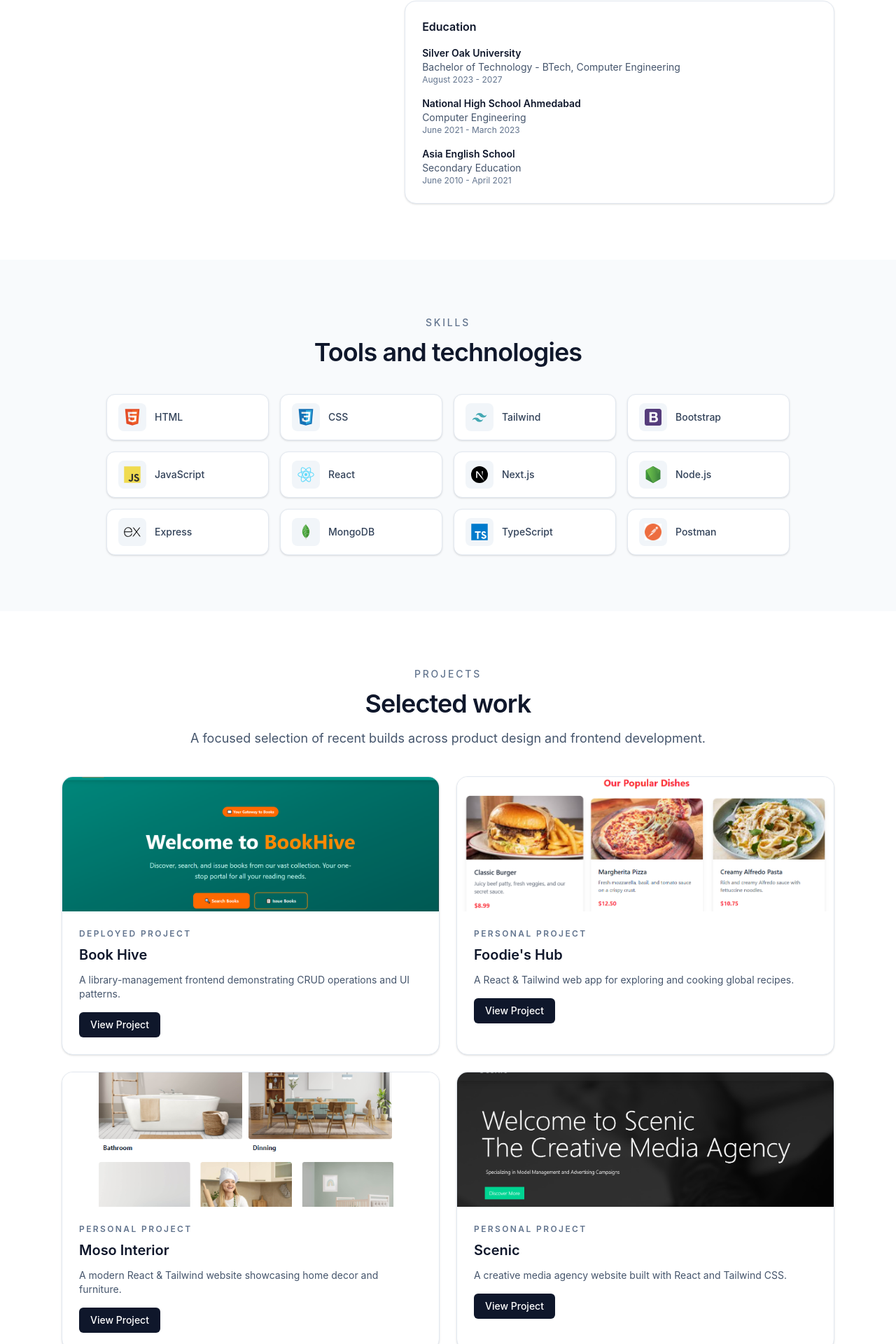
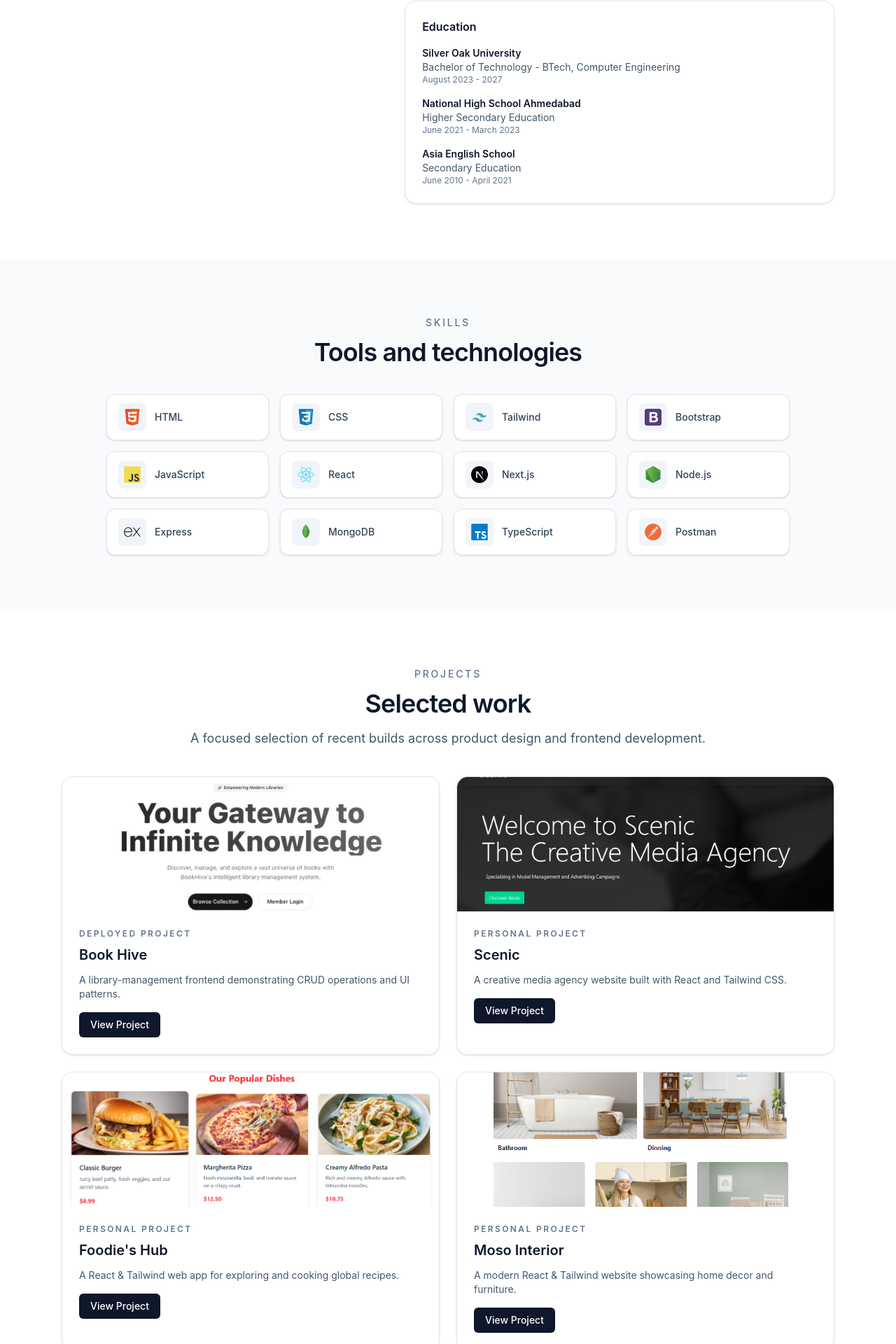
Before and after one commit to KarmPandya007/Karm-Pandya-Portfolio, a React (Vite) app: page / in a window 1280 px wide. Shown: the part 1506-3426 px from the top of the page at 70% size. Built offline with nearby package versions, Linux system fonts and the light colour scheme.

Commit message:
Did the required changes for project links and photos

```diff
--- a/src/components/About.jsx
+++ b/src/components/About.jsx
@@ -67,7 +67,7 @@ const education = [
   },
   {
     school: "National High School Ahmedabad",
-    program: "Computer Engineering",
+    program: "Higher Secondary Education",
     dates: "June 2021 - March 2023",
   },
   {
--- a/src/components/Projects.jsx
+++ b/src/components/Projects.jsx
@@ -11,7 +11,15 @@ const projects = [
       "A library-management frontend demonstrating CRUD operations and UI patterns.",
     type: "Deployed Project",
     image: bookhivephoto,
-    link: "https://bookhive-library-management-portal.vercel.app/",
+    link: "https://book-hive-frontend-library-manageme.vercel.app/",
+  },
+  {
+    title: "Scenic",
+    description:
+      "A creative media agency website built with React and Tailwind CSS.",
+    type: "Personal Project",
+    image: scenicphoto1,
+    link: "https://scenic-react-tailwind.vercel.app/",
   },
   {
     title: "Foodie's Hub",
@@ -28,14 +36,6 @@ const projects = [
     type: "Personal Project",
     image: mosointeriorphoto2,
     link: "https://github.com/KarmPandya007/Moso-Interior-React-Tailwind",
-  },
-  {
-    title: "Scenic",
-    description:
-      "A creative media agency website built with React and Tailwind CSS.",
-    type: "Personal Project",
-    image: scenicphoto1,
-    link: "https://github.com/KarmPandya007/Scenic-React-Tailwind",
   },
 ];
 
```
Also changed, not shown: src/assets/ProjectPhotos/BookHive Photo .png.
